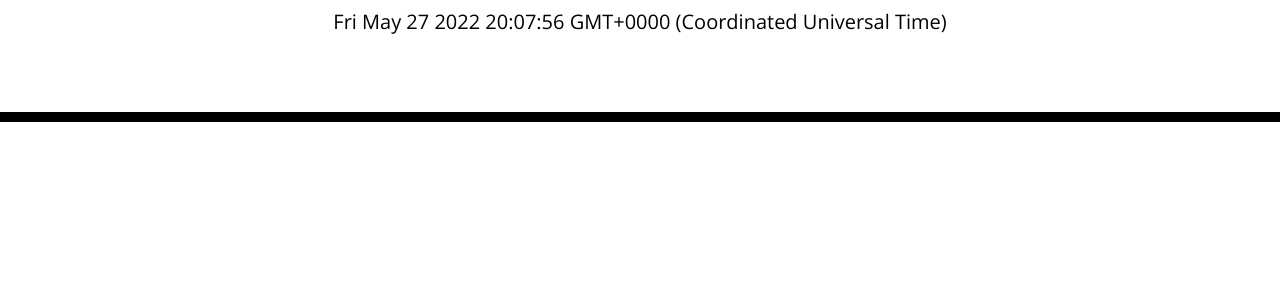
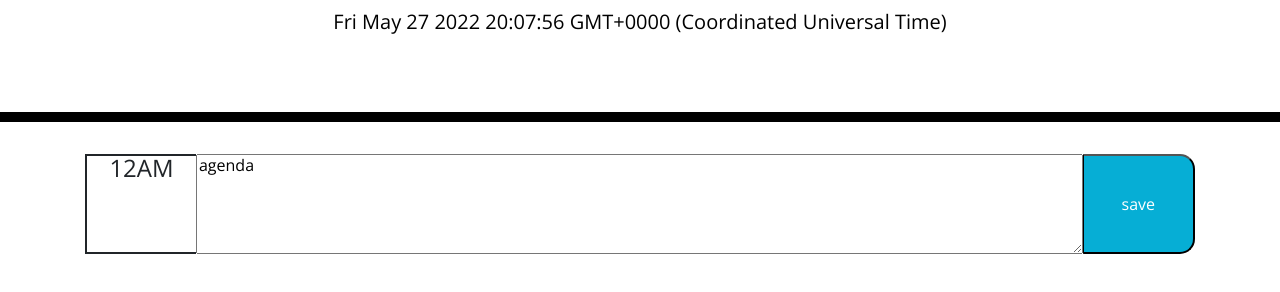
Before and after one commit to jshannon33/Module-5-Challenge, a plain HTML site: page index.html in a window 1280 px wide. Shown: the part 182-474 px from the top of the page. Drawn offline with nearby package versions, Linux system fonts and the light colour scheme.

Commit message:
created first row
created the first row for the agenda

```diff
--- a/index.html
+++ b/index.html
@@ -24,7 +24,10 @@
     <div class="container">
         <!-- Timeblocks go here -->
 
+        <p id="hourBlock">12AM</p>
 
+        <textarea name="" id="" cols="1" rows="24" id="agenda-text">agenda</textarea>
+        <button class="saveBtn">save</button>
     </div>
 
     <script src="https://code.jquery.com/jquery-3.4.1.min.js"></script>
--- a/scipt.js
+++ b/scipt.js
@@ -1,6 +1,6 @@
+
+// header date
 let currentDate = document.getElementById('currentDay');
-
 let today = Date();
-
-
 currentDate.append(today);
+// header date
--- a/style.css
+++ b/style.css
@@ -1,3 +1,5 @@
+/* go through css and use whats already here for the html */
+
 body {
     font-family: 'Open Sans', sans-serif;
     font-size: 16px;
@@ -5,12 +7,17 @@ body {
   }
 
   textarea{
-    background: transparent;
+    /* background: transparent;
     border: none;
     resize: none;
     color: #000000;
     border-left: 1px solid black;
-    padding: 10px;
+    padding: 10px; */
+
+    width: 1000px;
+    height: 100px;
+
+
   }
 
   .jumbotron {
@@ -57,15 +64,34 @@ body {
     color: white;
   }
 
+  .container{
+      display: flex;
+      justify-content: space-between;
+
+  }
+
   .saveBtn {
     border-left: 1px solid black;
     border-top-right-radius: 15px;
     border-bottom-right-radius: 15px;
     background-color: #06AED5;
     color: white;
+    height: 100px;
+    width: 125px;
   }
 
   .saveBtn i:hover {
-    font-size: 20px;
+    font-size: 40px;
     transition: all .3s ease-in-out;
   }
+
+  #hourBlock{
+      border: #000000;
+      border: solid;
+      border-width: 2px;
+      border-right: 1px;
+      height: 100px;
+      width: 125px;
+      text-align: center;
+      font-size: x-large;
+  }
```
